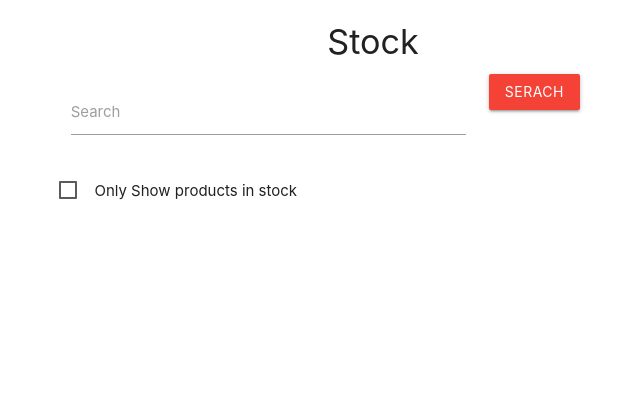
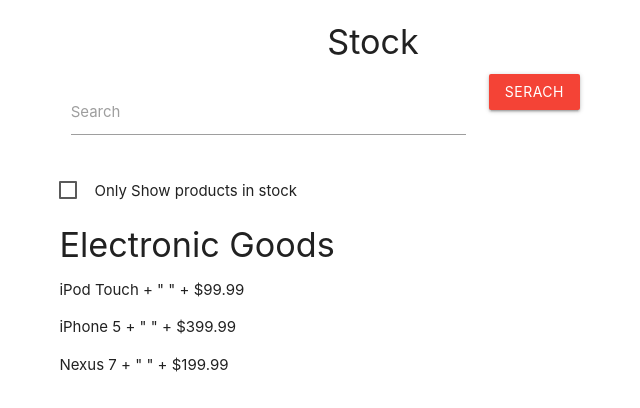
Before and after one commit to ngarg00/Thinking-in-React, a React (Create React App) app: page / in a window 1280 px wide. Shown: the top 408 px of the page, without its empty margins (267-907 px from the left). Built offline with nearby package versions, Linux system fonts and the light colour scheme.

Commit message:
added electronic goods component

```diff
--- a/src/Board.js
+++ b/src/Board.js
@@ -1,5 +1,6 @@
 import React, { Component } from 'react';
 import Search from './Search';
+import ElectroniGoods from './ElectronicGoods';
 export class Board extends Component {
     state = {
         goods: [
@@ -15,7 +16,8 @@ export class Board extends Component {
         return (
             <div className="container">
                 <h4 className="center">Stock</h4>
-               <Search/>
+                <Search/>
+                <ElectroniGoods goods={this.state.goods}/>
             </div>
         )
     }
--- /dev/null
+++ b/src/ElectronicGoods.js
@@ -0,0 +1,23 @@
+import React from 'react'
+
+const ElectronicGoods = ({goods}) => {
+    return (
+        <div className="container">
+            <h4>Electronic Goods</h4>
+            {goods.map(good => {
+                    if(good.category === "Electronics"){
+                        return(
+                            <p>{good.name} + " " + {good.price}</p>
+                        )
+                    }else{
+                        return (
+                            null
+                        )
+                    }
+
+            })}
+        </div>
+    )
+}
+
+export default ElectronicGoods
```
